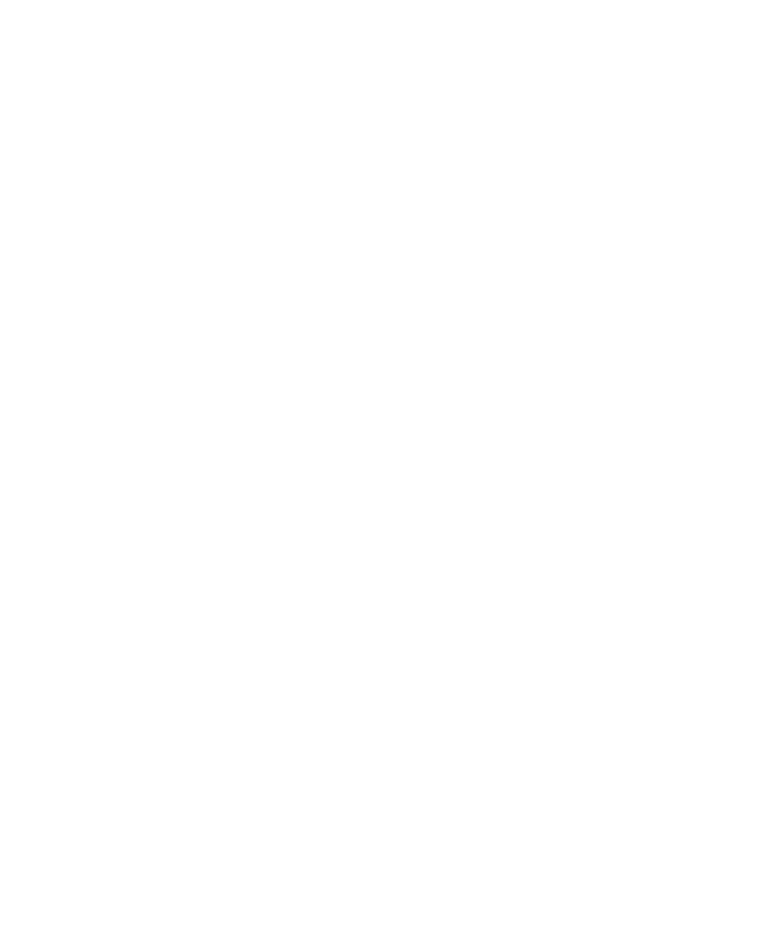
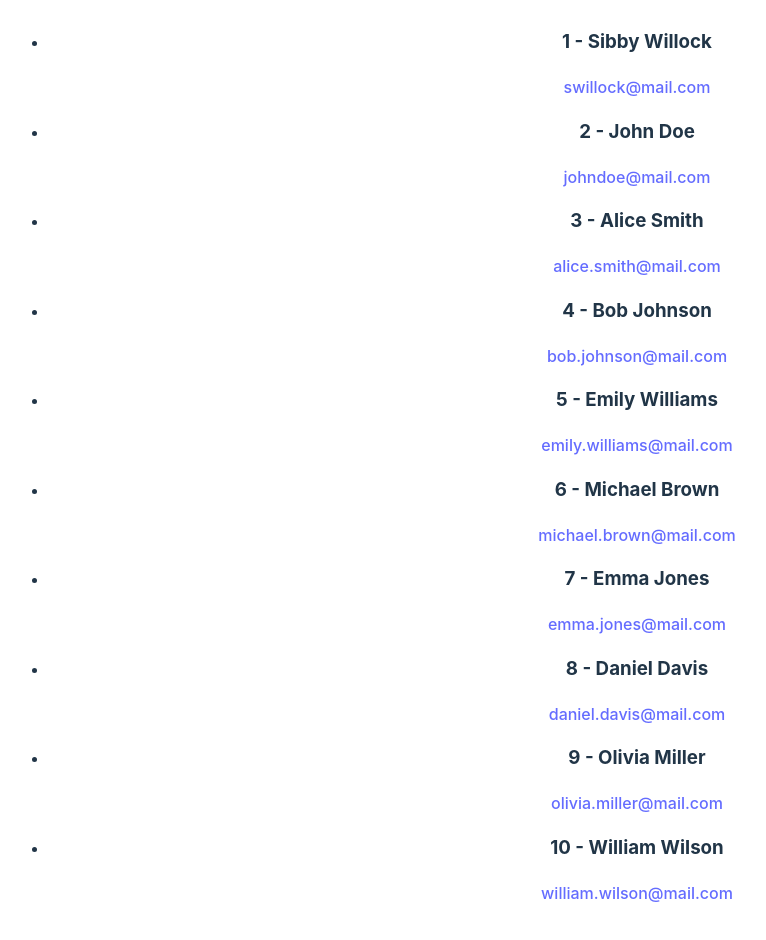
Before and after one commit to Eynar92/learningReact-beta, a React (Vite) app: page / in a window 1280 px wide. Shown: the part 1110-2050 px from the top of the page, without its empty margins (23-789 px from the left). Before the commit the page ends 1094 px from the top, so only its background shows below. Built offline with nearby package versions, Linux system fonts and the light colour scheme.

Commit message:
Now we know how to render an elements from an array and the importance of the key value

```diff
--- a/src/App.jsx
+++ b/src/App.jsx
@@ -1,7 +1,8 @@
 import './App.css'
 import Button from './components/Button';
 import Gretting from './components/Gretting'
-
+import Users from './components/Users';
+import USERS_DATA from './data/users.json'
 
 function App() {
   // const age = 32;
@@ -34,12 +35,13 @@
         title="Cómo es?"
       />
 
-      <Gretting title="I've props Childrens">
+      <Gretting title="I've Children Props">
         <hr />
         <p><strong>I'm a children tag</strong></p>
         <Button buttonTitle={`I'm a comoponent inside another component`} />
       </Gretting>
 
+      <Users usersData={USERS_DATA} />
       {/* {age > 20 ? <Saludo /> : ""} */}
       {/* <Saludo />
       <Saludo />
--- a/src/components/Gretting.jsx
+++ b/src/components/Gretting.jsx
@@ -5,7 +5,7 @@
 
     // const add = (n1, n2) => n1 + n2;
 
-    console.log(children);
+    // console.log(children);
     return (
         <>
             {/* Observese que no se usa 'class' por que es una palabra reservada de JS */}
--- /dev/null
+++ b/src/components/Users.jsx
@@ -0,0 +1,22 @@
+
+function Users({ usersData }) {
+    return (
+        <div>
+            <h2 className="read-the-docs">Lista de Usuarios</h2>
+            <ul>
+                {
+                    usersData.map((user) => {
+                        return (
+                            <li key={user.id}>
+                                <h3>{`${user.id} - ${user.first_name} ${user.last_name}`}</h3>
+                                <a href={`mailto:${user.email}`}>{user.email}</a>
+                            </li>
+                        )
+                    })
+                }
+            </ul>
+        </div>
+    )
+}
+
+export default Users
--- /dev/null
+++ b/src/data/users.json
@@ -0,0 +1,62 @@
+[
+    {
+        "id": 1,
+        "first_name": "Sibby",
+        "last_name": "Willock",
+        "email": "swillock@mail.com"
+    },
+    {
+        "id": 2,
+        "first_name": "John",
+        "last_name": "Doe",
+        "email": "johndoe@mail.com"
+    },
+    {
+        "id": 3,
+        "first_name": "Alice",
+        "last_name": "Smith",
+        "email": "alice.smith@mail.com"
+    },
+    {
+        "id": 4,
+        "first_name": "Bob",
+        "last_name": "Johnson",
+        "email": "bob.johnson@mail.com"
+    },
+    {
+        "id": 5,
+        "first_name": "Emily",
+        "last_name": "Williams",
+        "email": "emily.williams@mail.com"
+    },
+    {
+        "id": 6,
+        "first_name": "Michael",
+        "last_name": "Brown",
+        "email": "michael.brown@mail.com"
+    },
+    {
+        "id": 7,
+        "first_name": "Emma",
+        "last_name": "Jones",
+        "email": "emma.jones@mail.com"
+    },
+    {
+        "id": 8,
+        "first_name": "Daniel",
+        "last_name": "Davis",
+        "email": "daniel.davis@mail.com"
+    },
+    {
+        "id": 9,
+        "first_name": "Olivia",
+        "last_name": "Miller",
+        "email": "olivia.miller@mail.com"
+    },
+    {
+        "id": 10,
+        "first_name": "William",
+        "last_name": "Wilson",
+        "email": "william.wilson@mail.com"
+    }
+]
```
